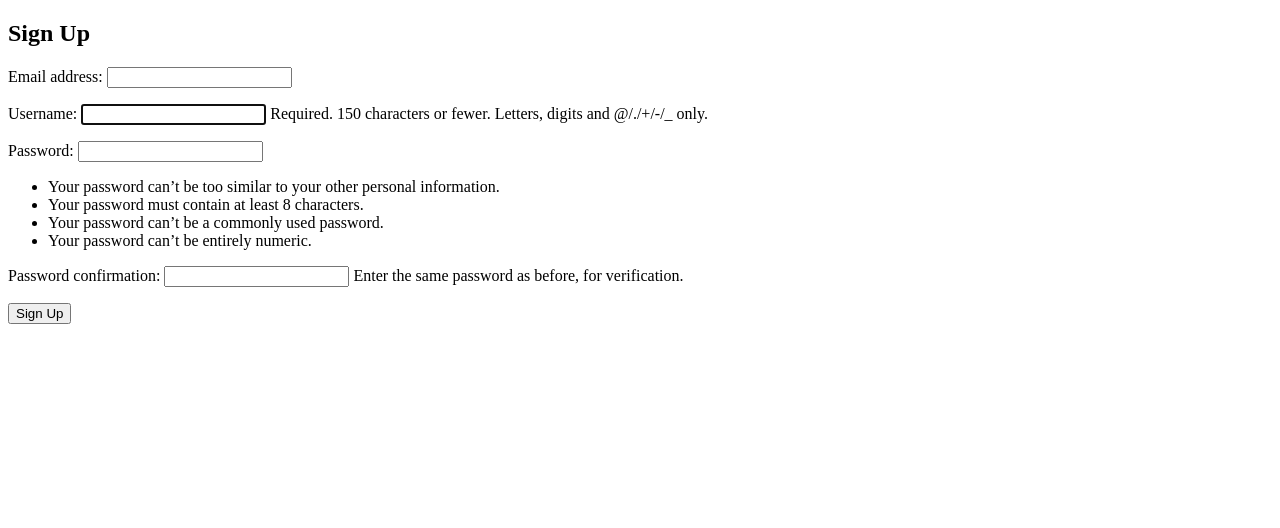
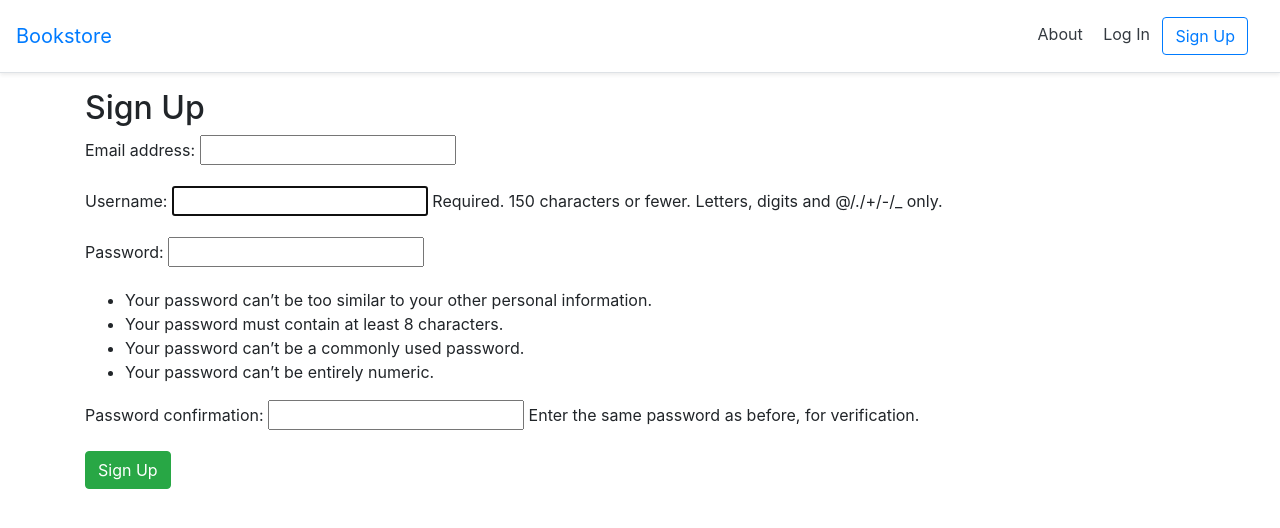
Before and after one commit to gurupratap-matharu/bookstore, a Django app: page /accounts/signup/ in a window 1280 px wide. Shown: the top 528 px of the page. Run offline with Django 3.2, Linux system fonts and the light colour scheme; some libraries are stand-ins or nearby versions.

Commit message:
updated templates with bootstrap

```diff
--- a/templates/_base.html
+++ b/templates/_base.html
@@ -1,16 +1,49 @@
+{% load static %}
 <!DOCTYPE html>
 <html>
 
 <head>
     <meta charset="utf-8">
     <title>{% block title %}Bookstore{% endblock title %}</title>
+    <!-- CSS -->
+    <meta name="viewport" content="width=device-width, initial-scale=1, shrink-to-fit=no">
+    <link rel="stylesheet" href="https://stackpath.bootstrapcdn.com/bootstrap/4.3.1/css/bootstrap.min.css"
+        integrity="sha384-ggOyR0iXCbMQv3Xipma34MD+dH/1fQ784/j6cY/iJTQUOhcWr7x9JvoRxT2MZw1T" crossorigin="anonymous">
+    <link rel="stylesheet" href="{% static 'css/base.css' %}">
 </head>
 
 <body>
+    <header>
+        <!-- Fixed navbar -->
+        <div class="d-flex flex-column flex-md-row align-items-center p-3 px-md-4\
+         mb-3 bg-white border-bottom shadow-sm">
+            <a href="{% url 'home' %}" class="navbar-brand my-0 mr-md-auto font-weight-normal">Bookstore</a>
+            <nav class="my-2 my-md-0 mr-md-3">
+                <a class="p-2 text-dark" href="{% url 'about' %}">About</a>
+                {% if user.is_authenticated %}
+                <a class="p-2 text-dark" href="{% url 'logout' %}">Log Out</a>
+                {% else %}
+                <a class="p-2 text-dark" href="{% url 'login' %}">Log In</a>
+                <a class="btn btn-outline-primary" href="{% url 'signup' %}">Sign Up</a>
+                {% endif %}
+            </nav>
+        </div>
+    </header>
     <div class="container">
         {% block content %}
         {% endblock content %}
     </div>
+    <!-- JavaScript -->
+    <!-- jQuery first, then Popper.js, then Bootstrap JS -->
+    <script src="https://code.jquery.com/jquery-3.3.1.slim.min.js"
+        integrity="sha384-q8i/X+965DzO0rT7abK41JStQIAqVgRVzpbzo5smXKp4YfRvH+8abtTE1Pi6jizo"
+        crossorigin="anonymous"></script>
+    <script src="https://cdnjs.cloudflare.com/ajax/libs/popper.js/1.14.7/umd/popper.min.js"
+        integrity="sha384-UO2eT0CpHqdSJQ6hJty5KVphtPhzWj9WO1clHTMGa3JDZwrnQq4sF86dIHNDz0W1"
+        crossorigin="anonymous"></script>
+    <script src="https://stackpath.bootstrapcdn.com/bootstrap/4.3.1/js/bootstrap.min.js"
+        integrity="sha384-JjSmVgyd0p3pXB1rRibZUAYoIIy6OrQ6VrjIEaFf/nJGzIxFDsf4x0xIM+B07jRM"
+        crossorigin="anonymous"></script>
 </body>
 
 </html>
--- /dev/null
+++ b/templates/base.css
@@ -0,0 +1,3 @@
+h1 {
+    color: red;
+}
--- a/templates/home.html
+++ b/templates/home.html
@@ -1,9 +1,11 @@
 {% extends '_base.html' %}
+{% load static %}
 
 {% block title %}Home{% endblock title %}
 
 {% block content %}
 <h1>Homepage</h1>
+<img class="bookcover" src="{% static 'images/djangoforprofessionals.jpg' %}">
 {% if user.is_authenticated %}
 <p>Hi {{ user.email }}!</p>
 <a href="{% url 'logout' %}">Log Out</a>
--- a/templates/registration/login.html
+++ b/templates/registration/login.html
@@ -1,12 +1,12 @@
 {% extends '_base.html' %}
-
+{% load crispy_forms_tags %}
 {% block title %}Log In{% endblock title %}
 
 {% block content %}
 <h2>Log In</h2>
 <form method="POST">
     {% csrf_token %}
-    {{ form.as_p }}
-    <button type="submit">Log In</button>
+    {{ form|crispy }}
+    <button class="btn btn-success" type="submit">Log In</button>
 </form>
 {% endblock content %}
--- a/templates/signup.html
+++ b/templates/signup.html
@@ -1,4 +1,5 @@
 {% extends '_base.html' %}
+{% load crispy_forms_tags %}
 
 {% block title %}Sign Up{% endblock title %}
 
@@ -6,7 +7,7 @@
 <h2>Sign Up</h2>
 <form method="POST">
     {% csrf_token %}
-    {{ form.as_p }}
-    <button type="submit">Sign Up</button>
+    {{ form|crispy }}
+    <button class="btn btn-success" type="submit">Sign Up</button>
 </form>
 {% endblock content %}
```
Also changed, not shown: templates/about.html (added, +7 -0 lines).
